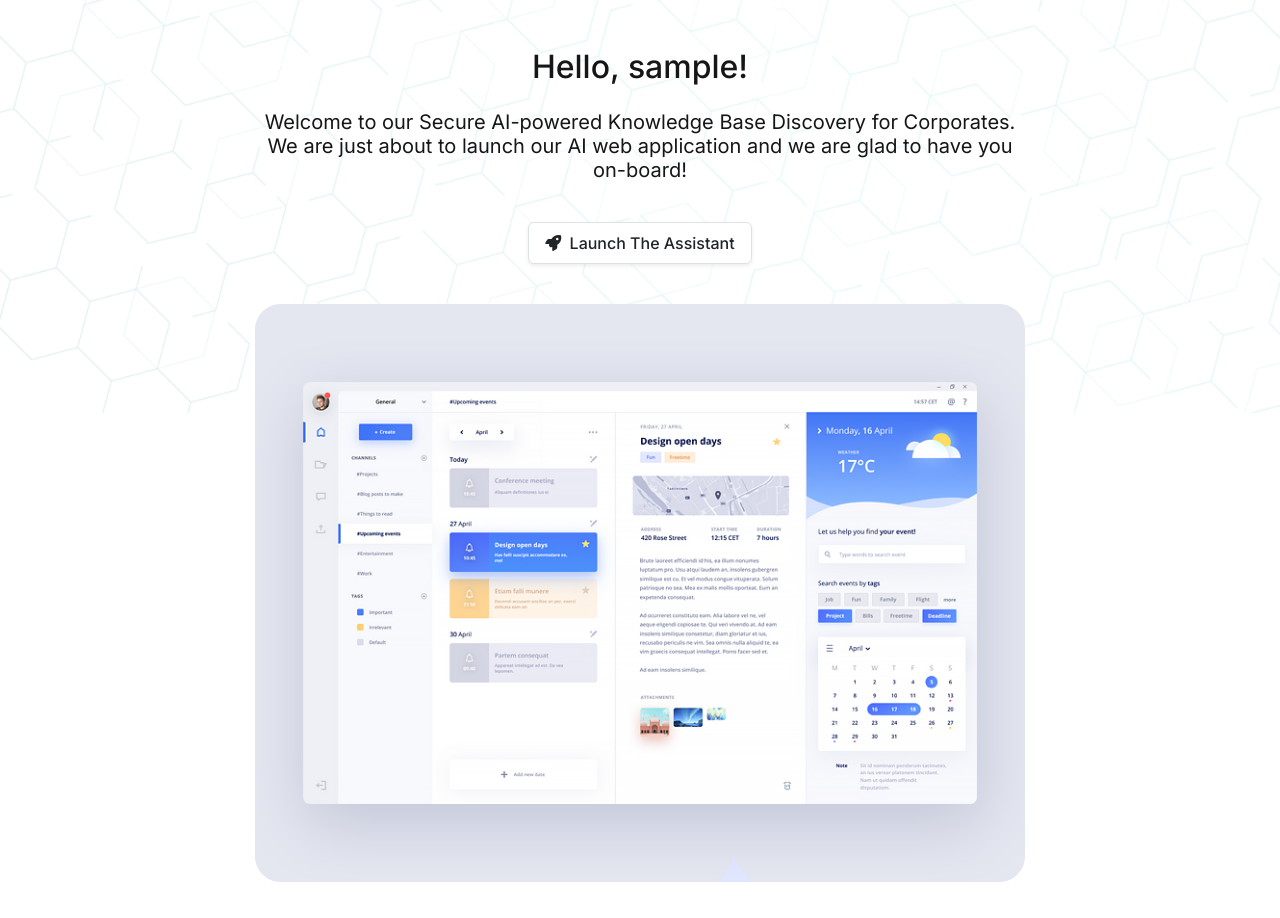
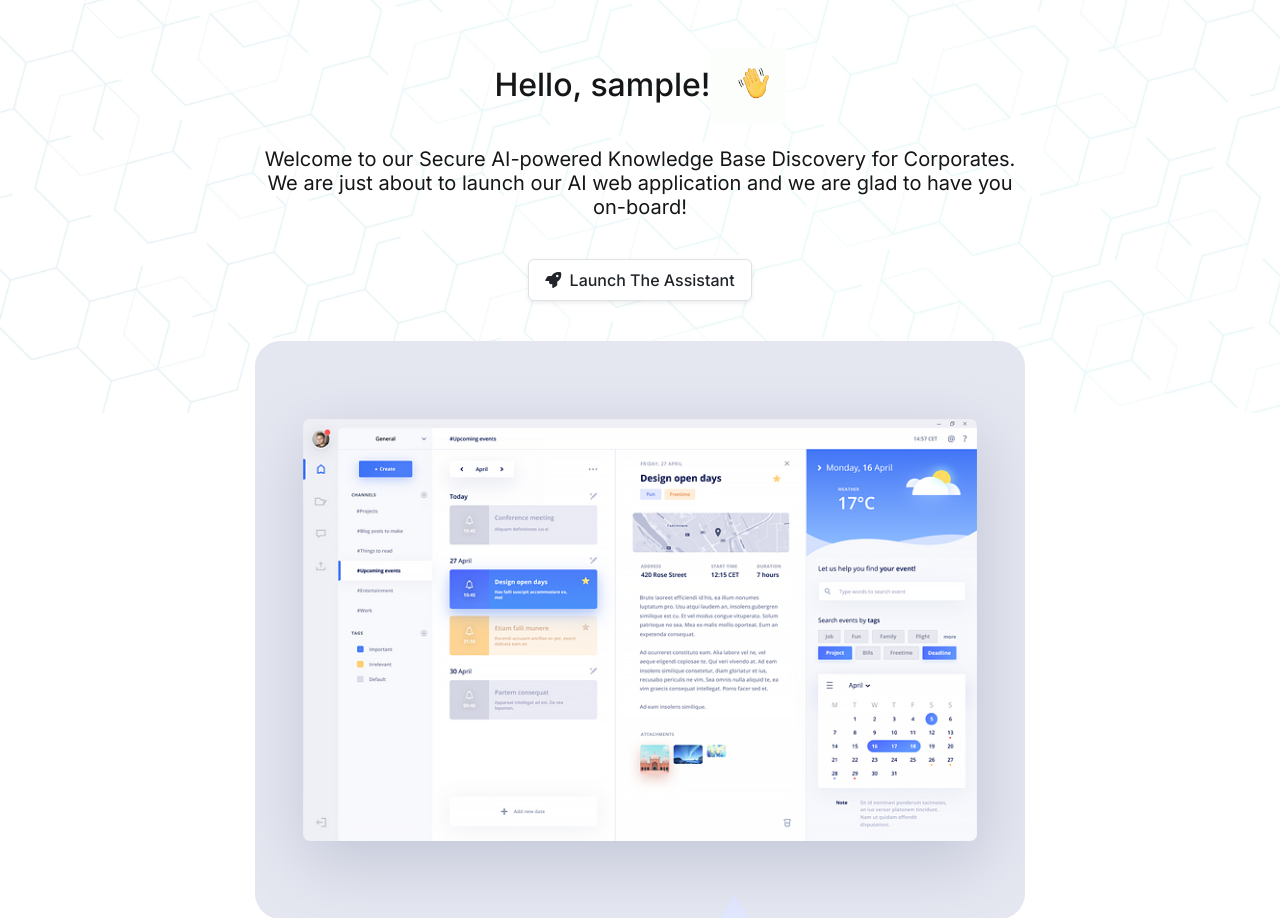
Before and after one commit to multiverzum/virtual-advisor, a Django app: page / in a window 1280 px wide. Shown: the part 82-1000 px from the top of the page. Run offline with Django 4.2, Linux system fonts and the light colour scheme; the visitor is signed in with stand-in values (Sample User, id 1); parts of the project's set-up code (start-up, migrations or seed data) failed here and were passed over.

Commit message:
hand wave animation

```diff
--- a/main/templates/components/navbar.html
+++ b/main/templates/components/navbar.html
@@ -46,7 +46,7 @@
                         data-bs-toggle="dropdown" aria-haspopup="true" aria-expanded="false">
                         <img src="/static/main/img/profile.svg" id="navbar-user-icon" alt="">
                     </button>
-                    <div class="dropdown-menu p-3 border-0 shadow rounded" aria-labelledby="dropdownMenuButton">
+                    <div class="dropdown-menu py-3 px-4 border-0 shadow rounded" aria-labelledby="dropdownMenuButton">
                         <span class="d-block m-auto text-center small fw-500">Hello, {{ request.user.username|slice:":10" }}</span>
                         <span class="text-muted d-block m-auto mb-4 text-center small">
                             {{ request.user.email|slice:":18" }}
@@ -54,6 +54,7 @@
                         {% if request.user.is_admin %}
                         <a class="dropdown-item py-2" href="/administration/dashboard">Dashboard</a>
                         {% endif %}
+                        <a class="dropdown-item py-2" href="/my-profile">My profile</a>
                         <a class="dropdown-item py-2" href="/logout">Logout</a>
                     </div>
                 </div>
--- a/main/templates/home.html
+++ b/main/templates/home.html
@@ -9,7 +9,11 @@
 <div class="container mt-5">
     <div class="hero-section">
         {% if request.user.is_authenticated %}
-        <h2>Hello, {{ request.user.username }}!</h2>
+        <h2 class="d-flex justify-content-center align-items-center">
+            Hello, {{ request.user.username }}!
+            <img src="/static/main/img/animations/hand_wave.gif" style="max-height: 75px;" alt="">
+
+        </h2>
         <h5 class="py-3" style="font-weight: 400;">Welcome to our Secure AI-powered Knowledge Base Discovery for Corporates. We are just about to launch our
             AI web application and we are glad to have you on-board!
         </h5>
--- a/static/main/css/style.css
+++ b/static/main/css/style.css
@@ -89,3 +89,16 @@ body {
 .pointer{
     cursor: pointer;
 }
+
+::-webkit-scrollbar {
+    width: 10px
+}
+
+::-webkit-scrollbar-track {
+    background-color: transparent
+}
+
+::-webkit-scrollbar-thumb {
+    background-color: #a1a1a1;
+    border-radius: 2rem
+}
```
Also changed, not shown: main/templates/register.html (+28 -8 lines), static/main/img/animations/hand_wave.gif (added).
